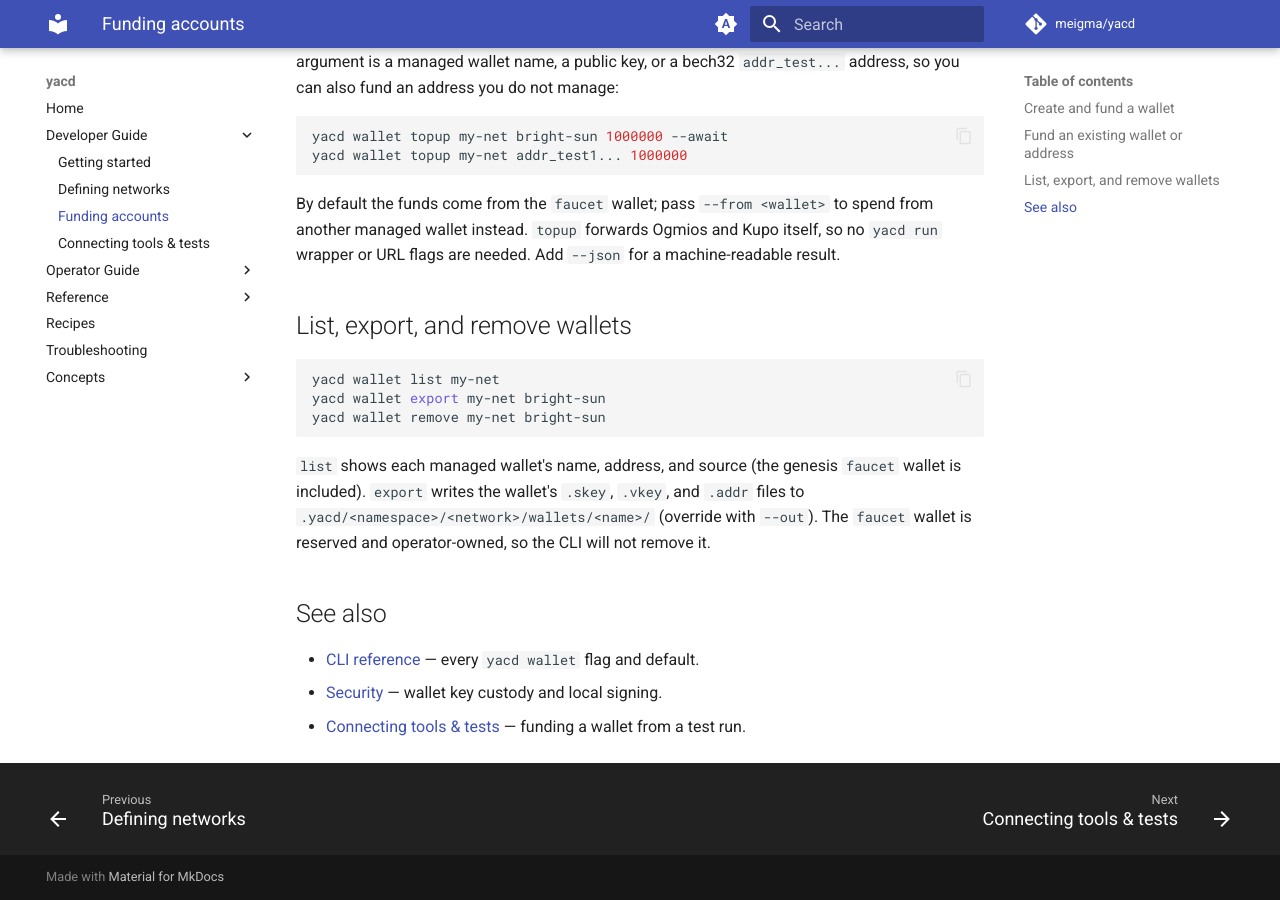
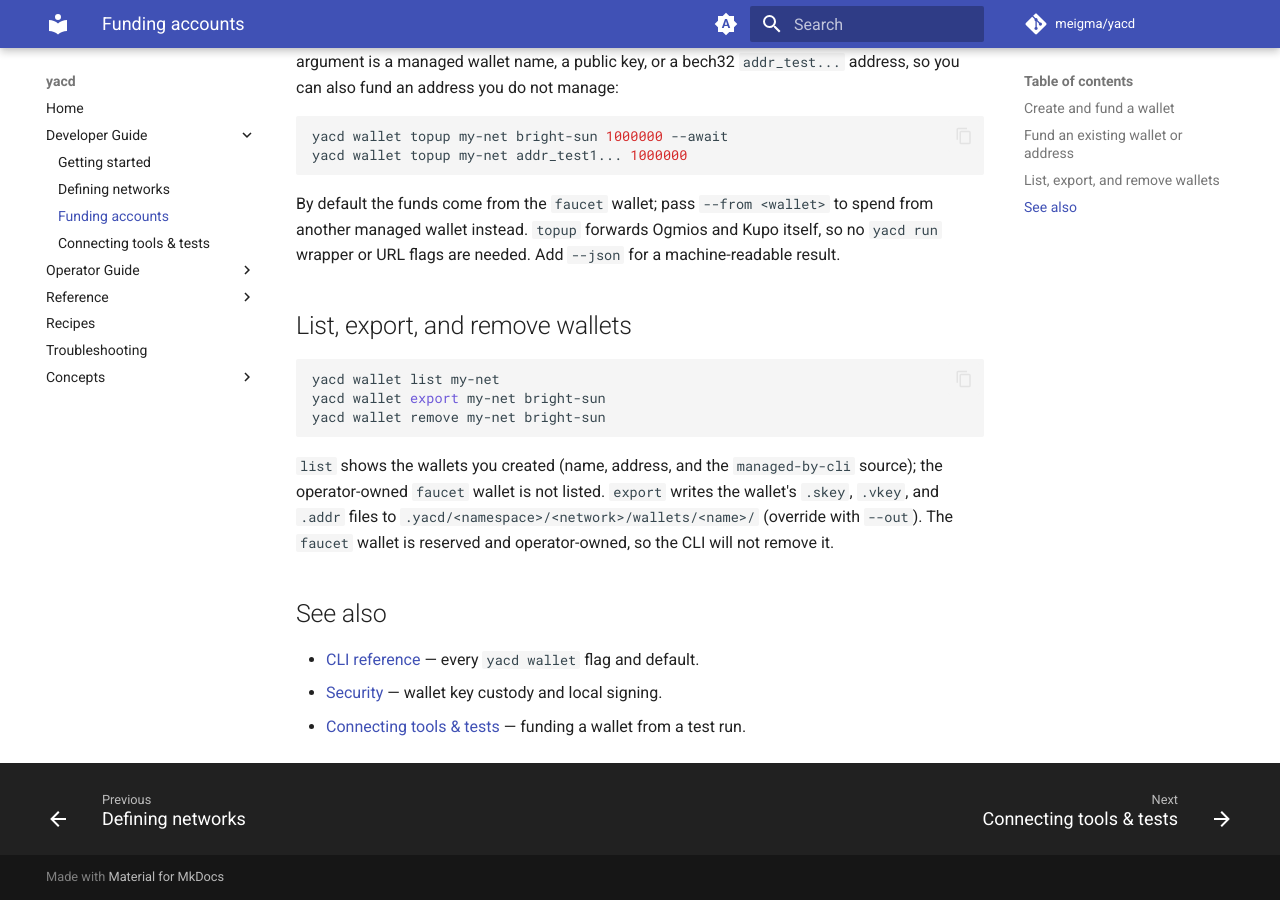
Before and after one commit to meigma/yacd, an MkDocs documentation site: the page built from docs/developer/funding.md, in a window 1280 px wide and 900 px high, scrolled down 878 px. Built offline with MkDocs 1.6.1 and Material for MkDocs 9.7.7, drawn with Linux system fonts in a browser that asks for light colours; comment, search, counter and statistics services are not loaded.

Commit message:
docs: wallet list excludes the genesis faucet wallet (live-smoke fix)

````diff
--- a/docs/developer/funding.md
+++ b/docs/developer/funding.md
@@ -54,8 +54,9 @@ yacd wallet export my-net bright-sun
 yacd wallet remove my-net bright-sun
 ```
 
-`list` shows each managed wallet's name, address, and source (the genesis
-`faucet` wallet is included). `export` writes the wallet's `.skey`, `.vkey`, and
+`list` shows the wallets you created (name, address, and the `managed-by-cli`
+source); the operator-owned `faucet` wallet is not listed. `export` writes the
+wallet's `.skey`, `.vkey`, and
 `.addr` files to `.yacd/<namespace>/<network>/wallets/<name>/` (override with
 `--out`). The `faucet` wallet is reserved and operator-owned, so the CLI will not
 remove it.
````
Also changed, not shown: docs/reference/cli.md (+3 -2 lines).
